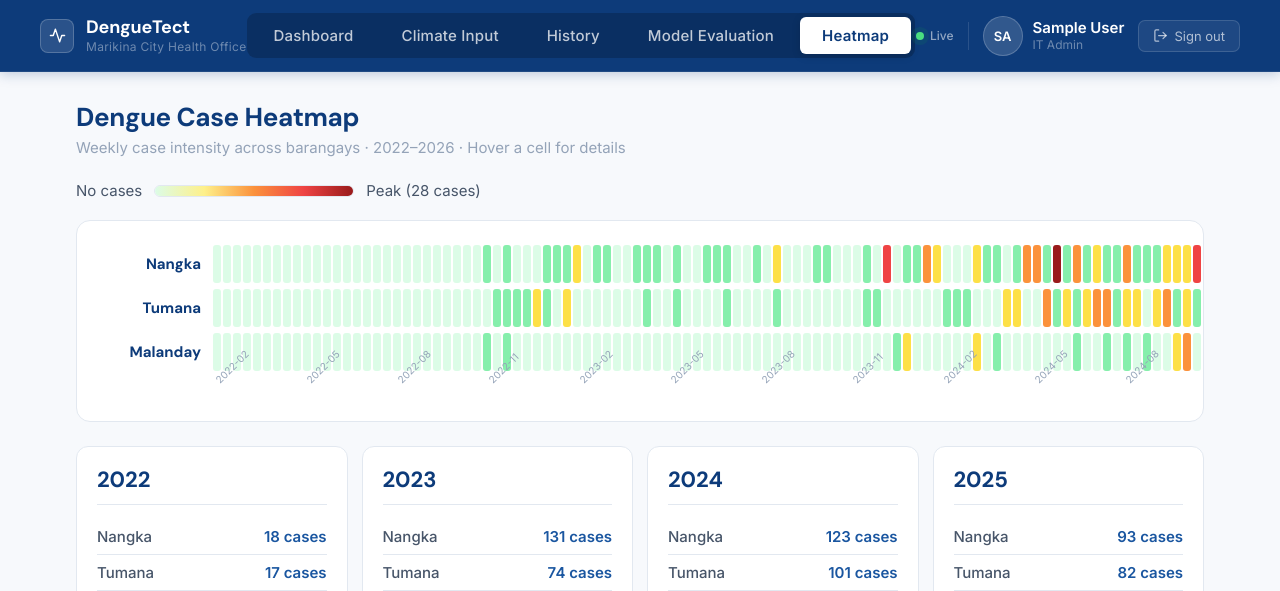
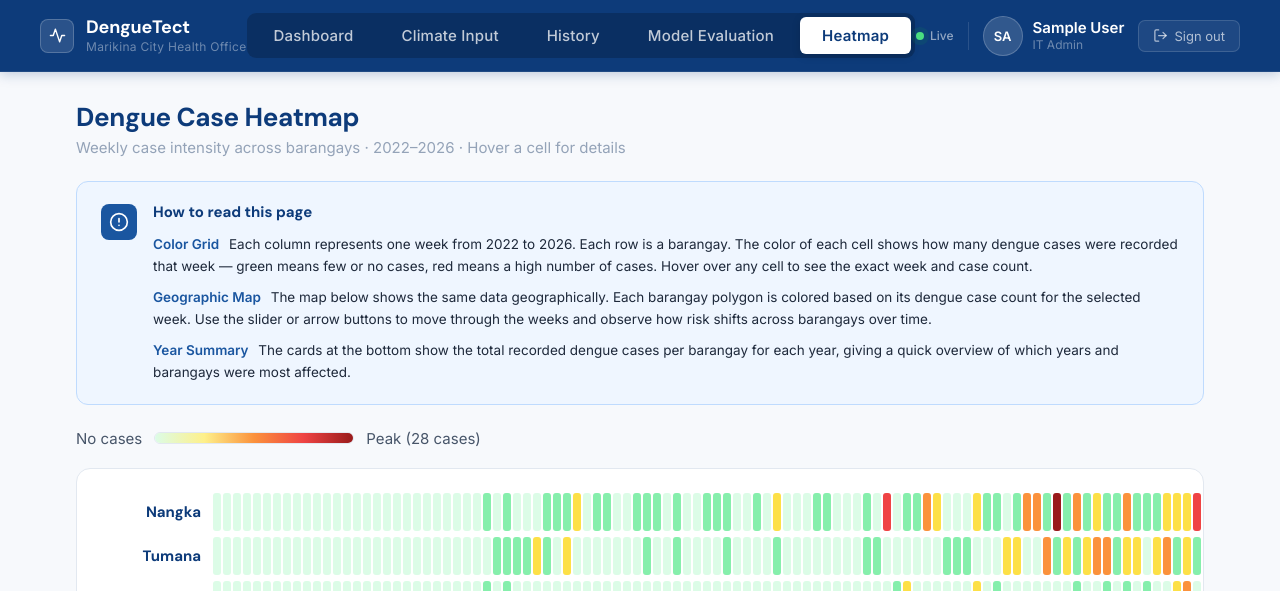
Before and after one commit to DevNigelSan/DengueTect, a Flask app: page /heatmap in a window 1280 px wide. Shown: the top 591 px of the page. Run offline with Flask 3, Linux system fonts and the light colour scheme; the visitor is signed in with stand-in values (Sample User, id 1); parts of the project's set-up code (start-up, migrations or seed data) failed here and were passed over.

Commit message:
Add always-visible guide banner to heatmap page for health officer readability

```diff
--- a/app/static/css/heatmap.css
+++ b/app/static/css/heatmap.css
@@ -1,4 +1,54 @@
 /* ── Heatmap Styles ── */
+
+/* ── GUIDE BANNER ── */
+.heatmap-guide {
+  display: flex;
+  gap: 16px;
+  background: #EFF6FF;
+  border: 1.5px solid #BFDBFE;
+  border-radius: 12px;
+  padding: 20px 24px;
+  margin-bottom: 24px;
+}
+
+.heatmap-guide-icon {
+  width: 36px;
+  height: 36px;
+  background: var(--blue-primary);
+  color: white;
+  border-radius: 8px;
+  display: flex;
+  align-items: center;
+  justify-content: center;
+  flex-shrink: 0;
+  margin-top: 2px;
+}
+
+.heatmap-guide-title {
+  font-family: 'DM Sans', sans-serif;
+  font-size: 15px;
+  font-weight: 700;
+  color: var(--blue-deep);
+  margin-bottom: 12px;
+}
+
+.heatmap-guide-body {
+  display: flex;
+  flex-direction: column;
+  gap: 10px;
+}
+
+.heatmap-guide-item {
+  font-size: 13.5px;
+  color: var(--gray-700);
+  line-height: 1.6;
+}
+
+.heatmap-guide-label {
+  font-weight: 700;
+  color: var(--blue-primary);
+  margin-right: 6px;
+}
 
 /* ── LEGEND ── */
 .heatmap-legend-wrap {
--- a/app/templates/heatmap.html
+++ b/app/templates/heatmap.html
@@ -62,11 +62,39 @@
   <!-- MAIN CONTENT -->
   <main class="main-content">
 
-    <!-- PAGE HEADER -->
+        <!-- PAGE HEADER -->
     <div class="page-header">
       <div>
         <h1 class="page-title">Dengue Case Heatmap</h1>
         <p class="page-sub">Weekly case intensity across barangays · 2022–2026 · Hover a cell for details</p>
+      </div>
+    </div>
+
+    <!-- GUIDE BANNER -->
+    <div class="heatmap-guide">
+      <div class="heatmap-guide-icon">
+        <svg width="20" height="20" viewBox="0 0 24 24" fill="none" stroke="currentColor" stroke-width="2" stroke-linecap="round" stroke-linejoin="round">
+          <circle cx="12" cy="12" r="10"/>
+          <line x1="12" y1="8" x2="12" y2="12"/>
+          <line x1="12" y1="16" x2="12.01" y2="16"/>
+        </svg>
+      </div>
+      <div class="heatmap-guide-content">
+        <div class="heatmap-guide-title">How to read this page</div>
+        <div class="heatmap-guide-body">
+          <div class="heatmap-guide-item">
+            <span class="heatmap-guide-label">Color Grid</span>
+            Each column represents one week from 2022 to 2026. Each row is a barangay. The color of each cell shows how many dengue cases were recorded that week — green means few or no cases, red means a high number of cases. Hover over any cell to see the exact week and case count.
+          </div>
+          <div class="heatmap-guide-item">
+            <span class="heatmap-guide-label">Geographic Map</span>
+            The map below shows the same data geographically. Each barangay polygon is colored based on its dengue case count for the selected week. Use the slider or arrow buttons to move through the weeks and observe how risk shifts across barangays over time.
+          </div>
+          <div class="heatmap-guide-item">
+            <span class="heatmap-guide-label">Year Summary</span>
+            The cards at the bottom show the total recorded dengue cases per barangay for each year, giving a quick overview of which years and barangays were most affected.
+          </div>
+        </div>
       </div>
     </div>
 
```
